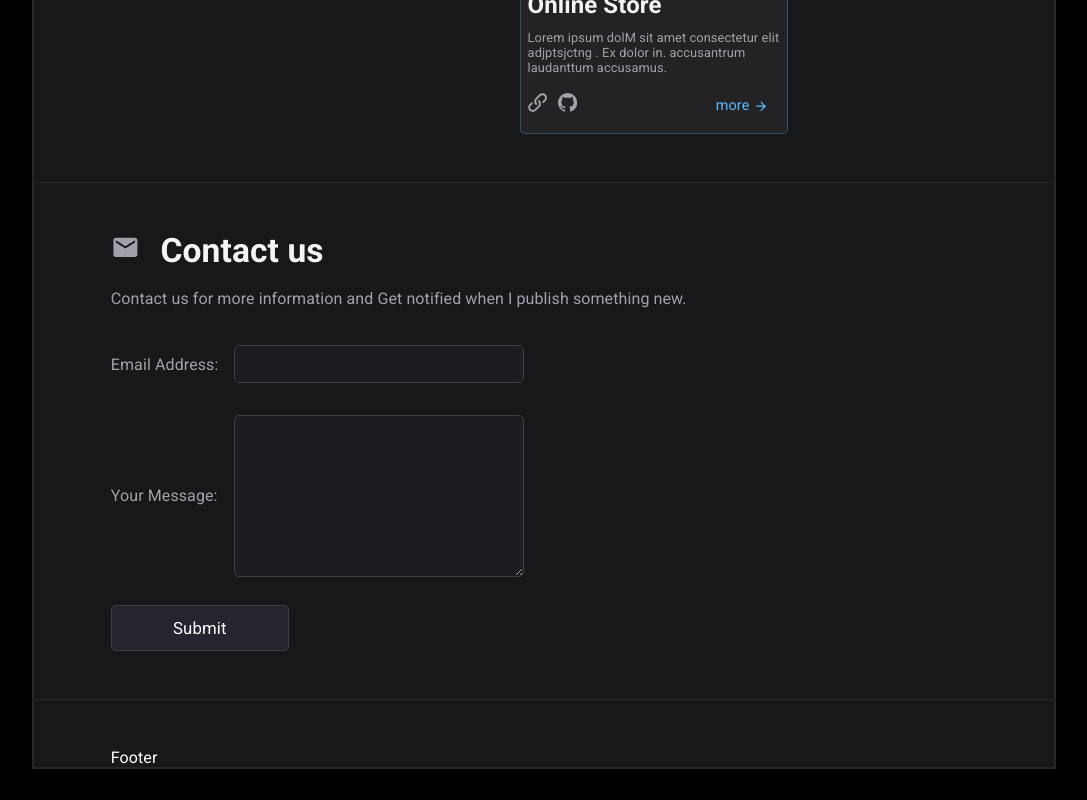
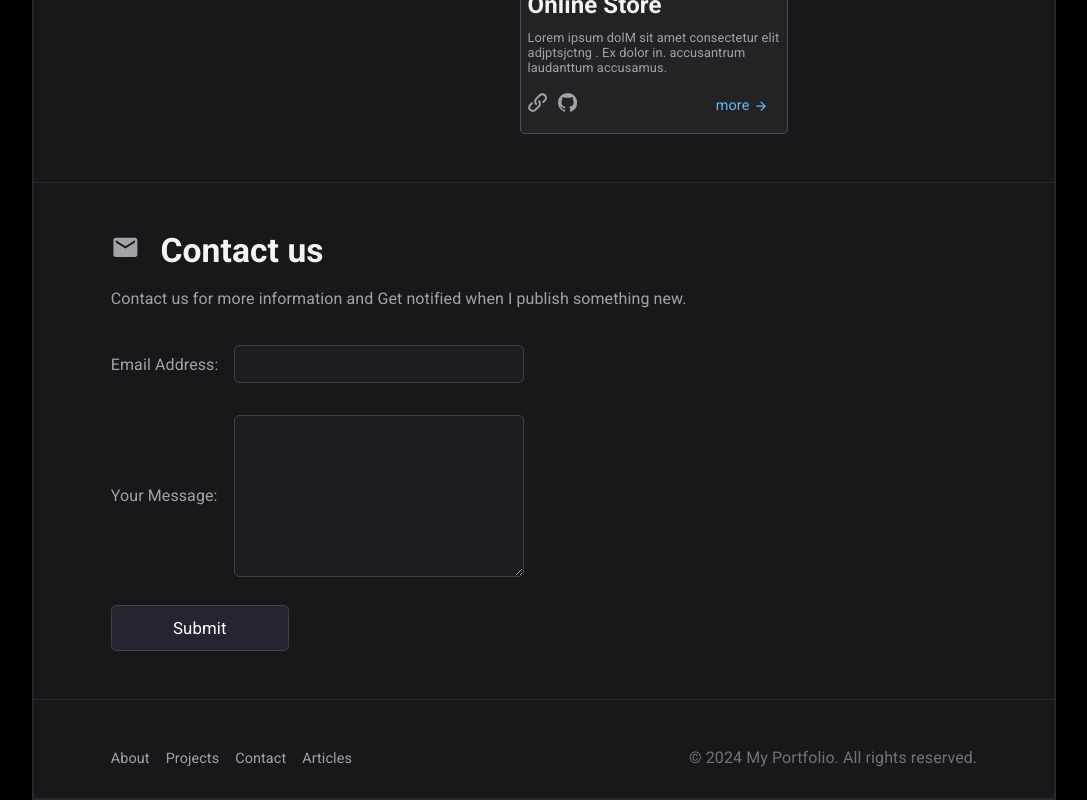
Before and after one commit to ahmedabdelrshed/portfolio, a React (Vite) app: page / in a window 1280 px wide. Shown: the part 1619-2419 px from the top of the page, without its empty margins (96-1183 px from the left). Before the commit the page ends 2388 px from the top, so only its background shows below. Built offline with nearby package versions, Linux system fonts and the light colour scheme.

Commit message:
footer section

```diff
--- a/src/components/footer/Footer.jsx
+++ b/src/components/footer/Footer.jsx
@@ -1,7 +1,23 @@
 import  './footer.css'
 const Footer = () => {
   return (
-    <div>Footer</div>
+    <footer className='flex'>
+       <ul className="flex">
+          <li>
+            <a href="#">About</a>
+          </li>
+          <li>
+            <a href="#">Projects</a>
+          </li>
+          <li>
+            <a href="#">Contact</a>
+          </li>
+          <li>
+            <a href="#">Articles</a>
+          </li>
+        </ul>
+        <p>&copy; 2024 My Portfolio. All rights reserved.</p>
+    </footer>
   )
 }
 
--- a/src/components/footer/footer.css
+++ b/src/components/footer/footer.css
@@ -0,0 +1,39 @@
+footer {
+    justify-content: space-between;
+    padding-bottom: 1.9rem;
+}
+
+footer ul.flex {
+    gap: 1rem;
+}
+
+footer ul li a {
+    color: var(--subtitle);
+    font-size: 0.9rem;
+}
+
+footer ul li a:hover {
+    color: var(--blue);
+    font-size: 1rem;
+    font-weight: 500;
+}
+
+footer.flex p {
+    color: rgb(113 113 122);
+}
+
+/* Responsive Design */
+
+@media(max-width:800px) {
+    footer.flex {
+        flex-direction: column;
+        align-items: center;
+        gap: 1.4rem;
+    }
+
+    footer ul.flex {
+        gap: 0.5rem;
+    }
+
+
+}
```
